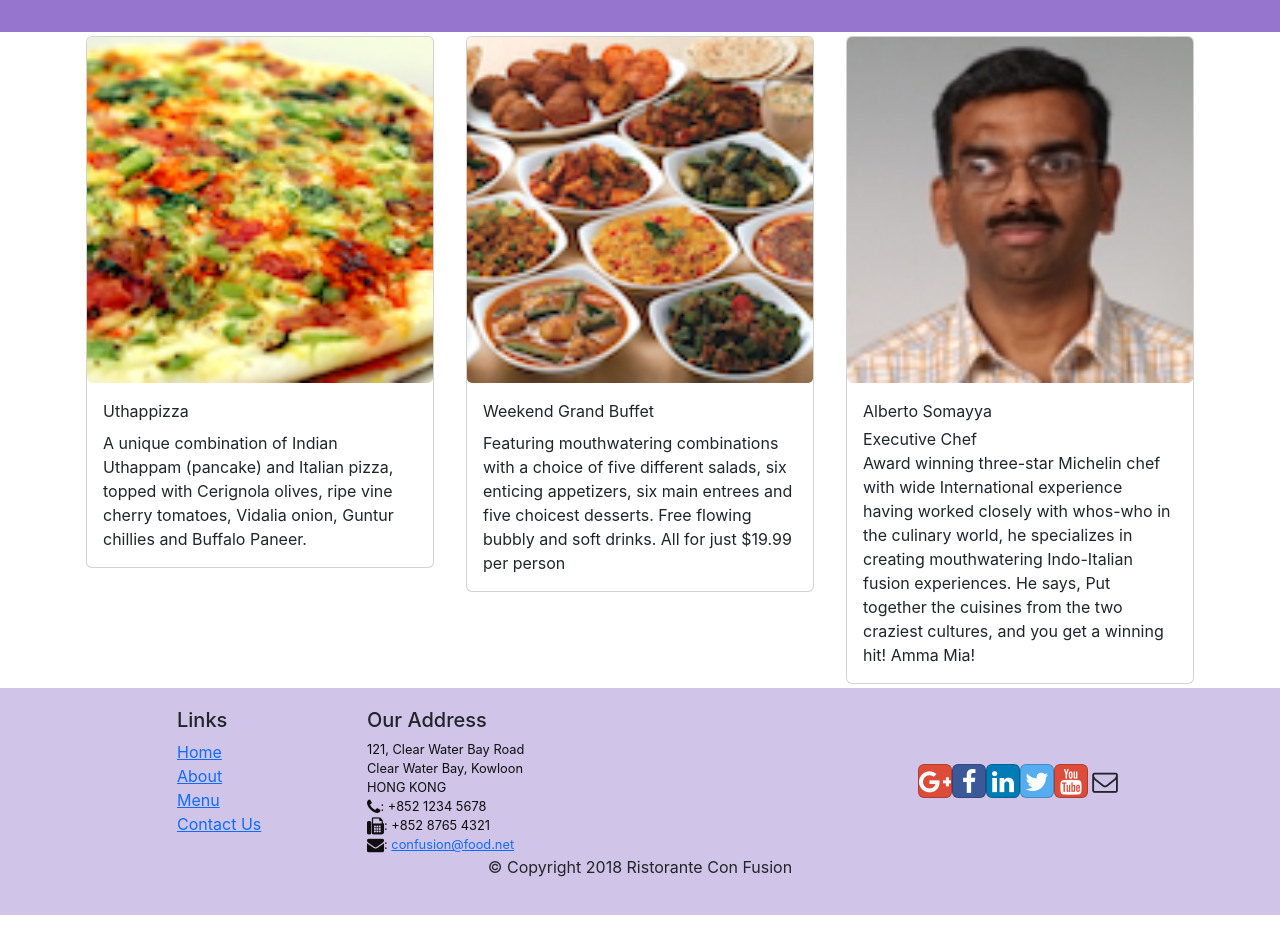
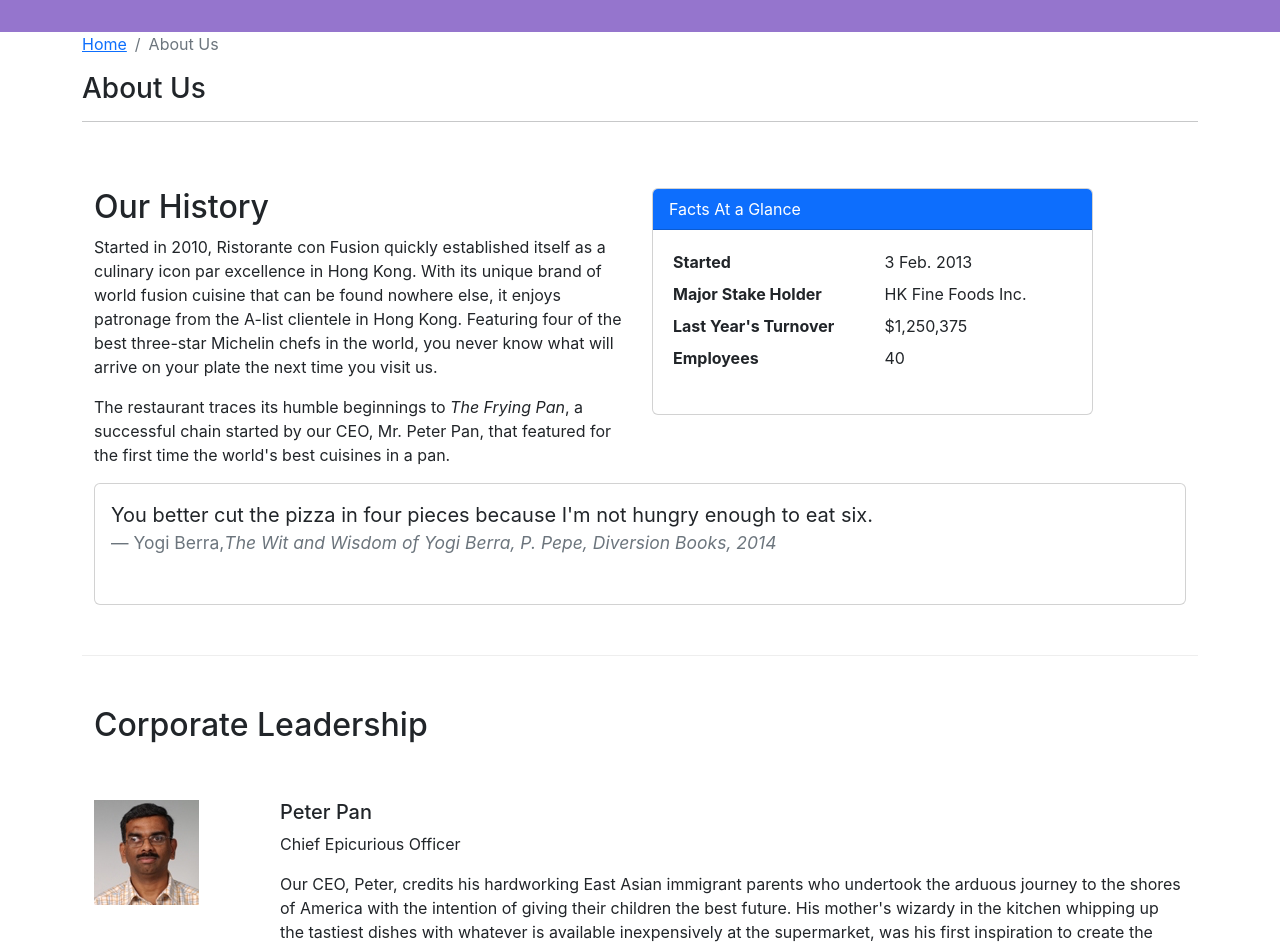
Before and after one commit to k2gutierrez/secondProyect, a React (Create React App) app: page /aboutus in a window 1280 px wide. Before the commit this address led to /home. Shown: the part 340-1287 px from the top of the page. Before the commit the page ends 1255 px from the top, so only its background shows below. Built offline with nearby package versions, Linux system fonts and the light colour scheme.

Commit message:
Controlled Forms

```diff
--- /dev/null
+++ b/src/components/AboutComponent.js
@@ -0,0 +1,90 @@
+import React from 'react';
+import { Breadcrumb, BreadcrumbItem, Card, CardBody, CardHeader } from 'reactstrap';
+import { Link } from 'react-router-dom';
+
+function About(props) {
+
+    const leaders = props.leaders.map((leader) => {
+        return (
+            <div key={leader.id} className='row mt-5'>
+                <div className='col-12 col-md-2'>
+                    <img src={leader.image} alt={leader.name}></img>
+                </div>
+                <div className='col-12 col-md-10'>
+                    <h5>{ leader.name }</h5>
+                    <p>{ leader.designation }</p>
+                    <p>{ leader.description }</p>
+                </div>
+            </div>
+        );
+    });
+
+    return(
+        <div className="container">
+            <div className="row">
+                <Breadcrumb>
+                    <BreadcrumbItem><Link to="/home">Home</Link></BreadcrumbItem>
+                    <BreadcrumbItem active>About Us</BreadcrumbItem>
+                </Breadcrumb>
+                <div className="col-12">
+                    <h3>About Us</h3>
+                    <hr />
+                </div>
+            </div>
+            <div className="row row-content">
+                <div className="col-12 col-md-6">
+                    <h2>Our History</h2>
+                    <p>Started in 2010, Ristorante con Fusion quickly established itself as a culinary icon par excellence in Hong Kong. With its unique brand of world fusion cuisine that can be found nowhere else, it enjoys patronage from the A-list clientele in Hong Kong.  Featuring four of the best three-star Michelin chefs in the world, you never know what will arrive on your plate the next time you visit us.</p>
+                    <p>The restaurant traces its humble beginnings to <em>The Frying Pan</em>, a successful chain started by our CEO, Mr. Peter Pan, that featured for the first time the world's best cuisines in a pan.</p>
+                </div>
+                <div className="col-12 col-md-5">
+                    <Card>
+                        <CardHeader className="bg-primary text-white">Facts At a Glance</CardHeader>
+                        <CardBody>
+                            <dl className="row p-1">
+                                <dt className="col-6">Started</dt>
+                                <dd className="col-6">3 Feb. 2013</dd>
+                                <dt className="col-6">Major Stake Holder</dt>
+                                <dd className="col-6">HK Fine Foods Inc.</dd>
+                                <dt className="col-6">Last Year's Turnover</dt>
+                                <dd className="col-6">$1,250,375</dd>
+                                <dt className="col-6">Employees</dt>
+                                <dd className="col-6">40</dd>
+                            </dl>
+                        </CardBody>
+                    </Card>
+                </div>
+                <div className="col-12">
+                    <Card>
+                        <CardBody className="bg-faded">
+                            <blockquote className="blockquote">
+                                <div className='row'>
+                                    <p className="mb-0">You better cut the pizza in four pieces because I'm not hungry enough to eat six.</p>
+                                </div>
+                                <div className='row'>
+                                    <footer className="blockquote-footer">Yogi Berra,
+                                    <cite title="Source Title">The Wit and Wisdom of Yogi Berra,
+                                        P. Pepe, Diversion Books, 2014</cite>
+                                    </footer>
+                                </div>
+
+                            </blockquote>
+                        </CardBody>
+                    </Card>
+                </div>
+            </div>
+            <div className="row row-content">
+                <div className="col-12">
+                    <h2>Corporate Leadership</h2>
+                </div>
+                <div className="col-12">
+                    <div className='list'>
+                        {leaders}
+                    </div>
+                </div>
+            </div>
+        </div>
+    );
+}
+
+export default About;
--- a/src/components/ContactComponent.js
+++ b/src/components/ContactComponent.js
@@ -1,8 +1,43 @@
-import React from 'react';
-import { Breadcrumb, BreadcrumbItem } from 'reactstrap';
+import React, { Component } from 'react';
+import { Breadcrumb, BreadcrumbItem, Button, Form, FormGroup, Label, Input, Col } from 'reactstrap';
 import { Link } from 'react-router-dom';
 
-function Contact(props) {
+class Contact extends Component {
+
+    constructor(props) {
+        super(props);
+
+        this.state = {
+            firstname: '',
+            lastname: '',
+            telnum: '',
+            email: '',
+            agree: false,
+            contactType: 'Tel.',
+            message: ''
+        }
+        this.handleSubmit = this.handleSubmit.bind(this);
+        this.handleInputChange = this.handleInputChange.bind(this);
+    }
+
+    handleInputChange(event) {
+        const target = event.target;
+        const value = target.type === 'checkbox' ? target.checked : target.value;
+        const name = target.name;
+
+        this.setState({
+            [name]: value
+        });
+
+    }
+
+    handleSubmit(event) {
+        console.log("Current State is: " + JSON.stringify(this.state));
+        alert("Current State is: " + JSON.stringify(this.state));
+        event.preventDefault();
+    }
+
+    render () {
         return(
             <div className="container">
                 <div className='row'>
@@ -36,13 +71,77 @@
                     <div className="col-12 col-sm-11 offset-sm-1">
                         <div className="btn-group" role="group">
                             <a role="button" className="btn btn-primary" href="tel:+85212345678"><i className="fa fa-phone"></i> Call</a>
-                        <a role="button" className="btn btn-info"><i className="fa fa-skype"></i> Skype</a>
+                            <a role="button" className="btn btn-info" href="https://skype.com"><i className="fa fa-skype"></i> Skype</a>
                             <a role="button" className="btn btn-success" href="mailto:confusion@food.net"><i className="fa fa-envelope-o"></i> Email</a>
                         </div>
+                    </div>
+                </div>
+                <div className='row row-content'>
+                    <div className='col-12'>
+                        <h3>Send us Your Feedback</h3>
+                    </div>
+                    <div className='col-12 col-md-9'>
+                        <Form onSubmit={this.handleSubmit}>
+                            <FormGroup row>
+                                <Label htmlFor="firstname" md={2}>First Name</Label>
+                                <Col md={10}>
+                                    <Input type='text' id='firstname' name='firstname' placeholder='First Name' value={this.state.firstname} onChange={this.handleInputChange} />
+                                </Col>
+                            </FormGroup>
+                            <FormGroup row>
+                                <Label htmlFor="lastname" md={2}>Last Name</Label>
+                                <Col md={10}>
+                                    <Input type='text' id='lastname' name='lastname' placeholder='Last Name' value={this.state.lastname} onChange={this.handleInputChange} />
+                                </Col>
+                            </FormGroup>
+                            <FormGroup row>
+                                <Label htmlFor="telnum" md={2}>Contact Tel.</Label>
+                                <Col md={10}>
+                                    <Input type='tel' id='telnum' name='telnum' placeholder='Tel. Number' value={this.state.telnum} onChange={this.handleInputChange} />
+                                </Col>
+                            </FormGroup>
+                            <FormGroup row>
+                                <Label htmlFor="email" md={2}>Email</Label>
+                                <Col md={10}>
+                                    <Input type='email' id='email' name='email' placeholder='Email' value={this.state.email} onChange={this.handleInputChange} />
+                                </Col>
+                            </FormGroup>
+                            <FormGroup row>
+                                <Col md={{size: 6, offset: 2}}>
+                                    <FormGroup check>
+                                        <Label check>
+                                            <Input type='checkbox' name='agree' checked={this.state.agree} onChange={this.handleInputChange} /> {' '}
+                                            <strong>May we contact you?</strong>
+                                        </Label>
+                                    </FormGroup>
+                                </Col>
+                                <Col md={{size: 3, offset: 1}}>
+                                    <Input type='select' name='contactType' value={this.state.contactType} onChange={this.handleInputChange} >
+                                        <option>Tel.</option>
+                                        <option>Email</option>
+                                    </Input>
+                                </Col>
+                            </FormGroup>
+                            <FormGroup row>
+                                <Label htmlFor="message" md={2}>Your Feedback</Label>
+                                <Col md={10}>
+                                    <Input type='textarea' id='message' name='message' rows='12' value={this.state.message} onChange={this.handleInputChange} />
+                                </Col>
+                            </FormGroup>
+                            <FormGroup>
+                                <Col md={{size: 10, offset: 2}}>
+                                    <Button type='submit' color='primary'>
+                                        Send Feedback
+                                    </Button>
+                                </Col>
+                            </FormGroup>
+                        </Form>
                     </div>
                 </div>
             </div>
         );
     }
 
+}
+
 export default Contact;
--- a/src/components/FooterComponent.js
+++ b/src/components/FooterComponent.js
@@ -10,7 +10,7 @@
                         <h5>Links</h5>
                         <ul className="list-unstyled">
                             <li><Link to="/home">Home</Link></li>
-                            <li><Link to="/aboutus">About</Link></li>
+                            <li><Link to="/aboutus">About Us</Link></li>
                             <li><Link to="/menu">Menu</Link></li>
                             <li><Link to="/contactus">Contact Us</Link></li>
                         </ul>
--- a/src/components/MainComponent.js
+++ b/src/components/MainComponent.js
@@ -4,6 +4,7 @@
 import Menu from './MenuComponent';
 import Contact from './ContactComponent';
 import DishDetail from './DishdetailComponent';
+import About from './AboutComponent';
 import Header from './HeaderComponent';
 import Footer from './FooterComponent';
 import { DISHES } from '../shared/dishes';
@@ -47,15 +48,23 @@
       );
     }
 
+    const AboutUs = () => {
+      return(
+          <About
+              leaders={this.state.leaders}
+          />
+      );
+    };
+
     return (
       <div>
         <Header />
           <Switch>
-            <Route path="/home" component={ HomePage }
-            />
+            <Route path="/home" component={ HomePage } />
             <Route exact path="/menu" component={ () => <Menu dishes={this.state.dishes } /> } />
-            <Route path="/menu/:dishId" component={DishWithId} />
+            <Route path="/menu/:dishId" component={ DishWithId } />
             <Route exact path='/contactus' component={ Contact } />
+            <Route exact path='/aboutus' component={ AboutUs } />
             <Redirect to="/home" />
           </Switch>
         <Footer />
```
Lines whose indentation alone changed are shown as unchanged.
